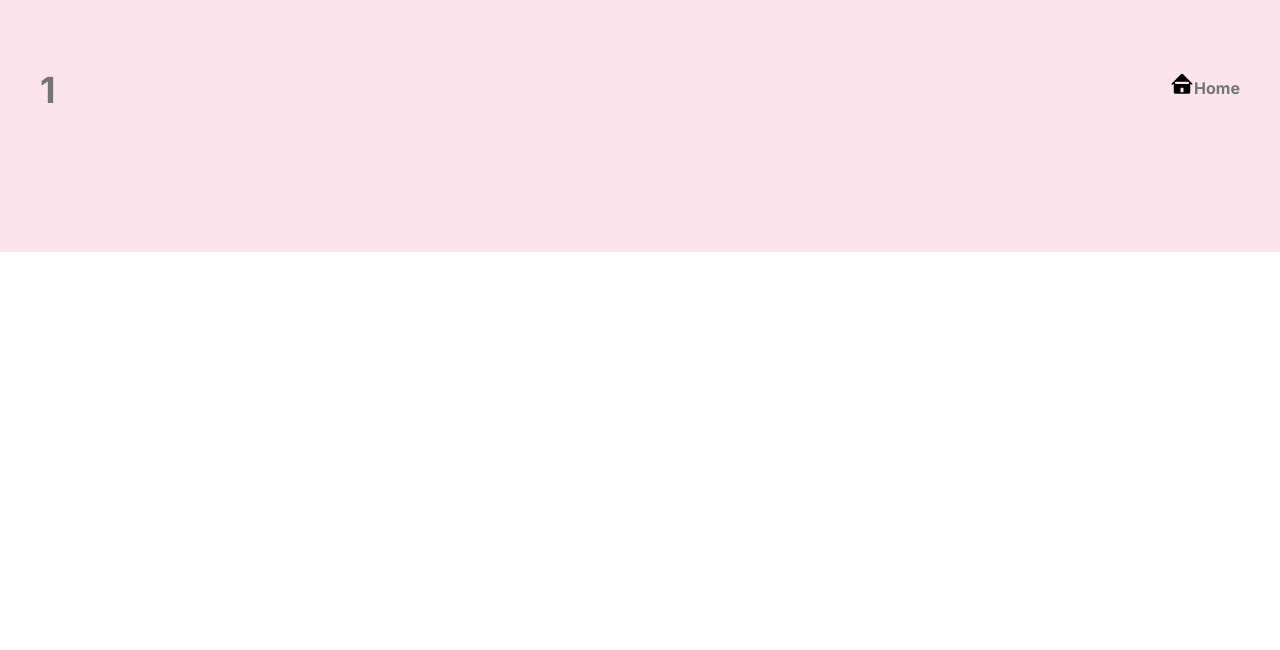
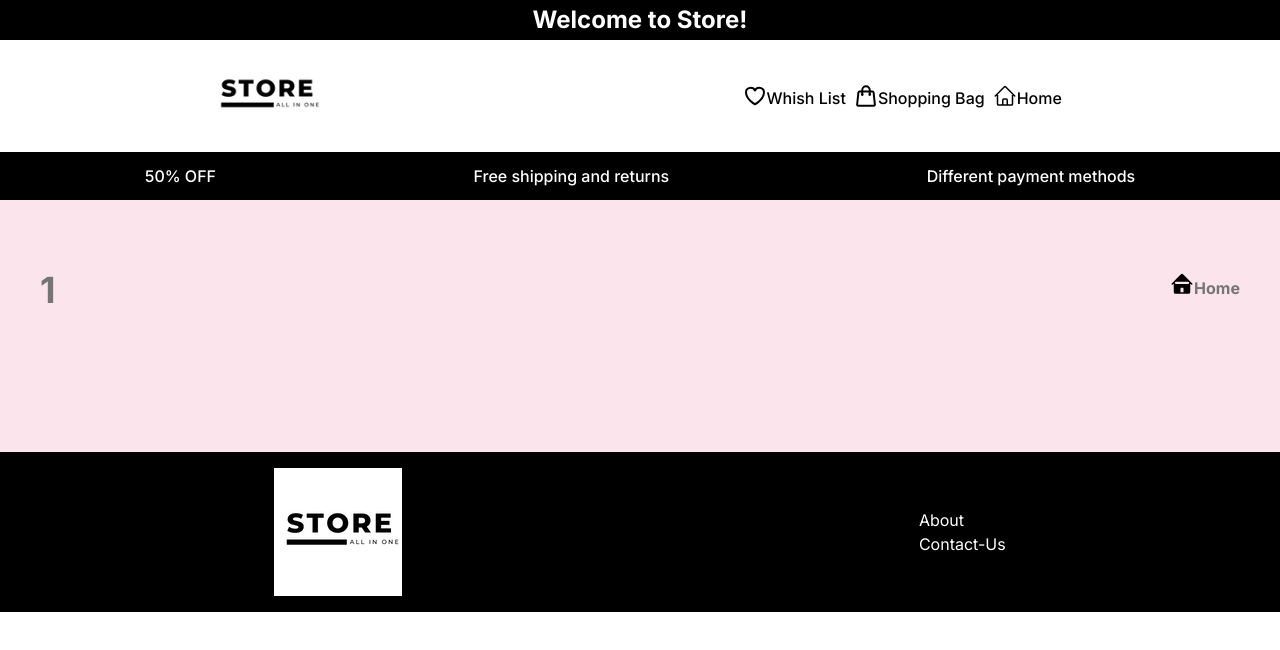
Before and after one commit to MRGireesh/e-commerce-react, a React (Create React App) app: page /filteredProducts/1 in a window 1280 px wide. Shown: the top 650 px of the page. Built offline with nearby package versions, Linux system fonts and the light colour scheme.

Commit message:
features- added Footer, Header, PageNotFound and ProductBar components

```diff
--- a/src/App.js
+++ b/src/App.js
@@ -4,13 +4,18 @@ import { Main } from "./Components/Main/Main";
 import { BrowserRouter as Router, Route, Routes } from "react-router-dom";
 import { SingleProduct } from "./Components/SingleProduct/SingleProduct";
 import { useSelector } from "react-redux";
+import { PageNotFound } from "./Components/PageNotFound/PageNotFound";
+import { Header } from "./Components/Header/Header";
+import { Footer } from "./Components/Footer/Footer";
 
 function App() {
-  const cart = useSelector((state)=>state.cart);
+  const cart = useSelector((state) => state.cart);
 
   return (
     <div className="App">
+
       <Router>
+      <Header/>
         <Routes>
           <Route path="/" element={<Main />} />
           <Route
@@ -21,7 +26,9 @@ function App() {
             path="/filteredProducts/:type/:id"
             element={<SingleProduct />}
           />
+          <Route path="*" element={<PageNotFound/>}/>
         </Routes>
+        <Footer/>
       </Router>
     </div>
   );
--- /dev/null
+++ b/src/Components/Footer/Footer.js
@@ -0,0 +1,14 @@
+import { Link } from "react-router-dom";
+import logo from "../../assets/images/logo.png";
+
+export const Footer = ()=>{
+    return (
+        <div className="bg-black flex flex-row justify-around p-4 ">
+            <img src={logo} ></img>
+            <div className="text-white font-inter text-3md flex flex-col justify-center">
+                <Link to="/about" >About</Link>
+                <Link to="/contact-us">Contact-Us</Link>
+            </div>
+        </div>
+    )
+}
--- /dev/null
+++ b/src/Components/Header/Header.js
@@ -0,0 +1,113 @@
+import logo from "../../assets/images/logo.png";
+import { useState } from "react";
+import { Cart } from "../Cart/Cart";
+import { useSelector } from "react-redux";
+import { Link } from "react-router-dom";
+
+export const Header = () => {
+  const [open, setOpen] = useState(false);
+  const handleOpen = () => setOpen(true);
+  const totalAmount = useSelector((state) => state.cart.totalAmount);
+  return (
+    <>
+      <div className="bg-black p-2 w-full">
+        <h3 className="text-white font-inter text-2xl font-bold tracking-normal leading-none text-center">
+          Welcome to Store!
+        </h3>
+      </div>
+      <div className="flex justify-around items-center">
+      <Link to="/" >
+          <img className="h-28 w-full" src={logo} alt="store"></img>
+        </Link>
+        <div className="flex flex-row items-center">
+          <div className="flex flex-row items-center cursor-pointer">
+            <svg
+              xmlns="http://www.w3.org/2000/svg"
+              fill="none"
+              viewBox="0 0 24 24"
+              strokeWidth="2"
+              stroke="#000"
+              className="w-6 h-6"
+            >
+              <path
+                strokeLinecap="round"
+                strokeLinejoin="round"
+                d="M21 8.25c0-2.485-2.099-4.5-4.688-4.5-1.935 0-3.597 1.126-4.312 2.733-.715-1.607-2.377-2.733-4.313-2.733C5.1 3.75 3 5.765 3 8.25c0 7.22 9 12 9 12s9-4.78 9-12z"
+              />
+            </svg>
+            <p className="text-black font-inter text-base font-medium tracking-normal leading-none text-center mr-2 mt-1">
+              Whish List
+            </p>
+          </div>
+          <div
+            className="flex flex-row items-center cursor-pointer"
+            onClick={() => handleOpen()}
+          >
+            {totalAmount ? (
+              <span className=" bg-gray-100 rounded-full px-2 font-inter text-sm font-bold mr-1">
+                {totalAmount}
+              </span>
+            ) : (
+              <svg
+                xmlns="http://www.w3.org/2000/svg"
+                fill="none"
+                viewBox="0 0 24 24"
+                strokeWidth="2"
+                stroke="#000"
+                className="w-6 h-6"
+              >
+                <path
+                  strokeLinecap="round"
+                  strokeLinejoin="round"
+                  d="M15.75 10.5V6a3.75 3.75 0 10-7.5 0v4.5m11.356-1.993l1.263 12c.07.665-.45 1.243-1.119 1.243H4.25a1.125 1.125 0 01-1.12-1.243l1.264-12A1.125 1.125 0 015.513 7.5h12.974c.576 0 1.059.435 1.119 1.007zM8.625 10.5a.375.375 0 11-.75 0 .375.375 0 01.75 0zm7.5 0a.375.375 0 11-.75 0 .375.375 0 01.75 0z"
+                />
+              </svg>
+            )}
+            <p className="text-black font-inter text-base font-medium tracking-normal leading-none text-center mr-2 mt-1">
+              Shopping Bag
+            </p>
+            <div>
+              <Cart openModel={open} setOpen={setOpen} />{" "}
+            </div>
+          </div>
+          <div >
+            <Link to="/" className="flex flex-row items-center">
+            <svg
+              xmlns="http://www.w3.org/2000/svg"
+              fill="none"
+              viewBox="0 0 24 24"
+              strokeWidth={1.5}
+              stroke="currentColor"
+              className="w-6 h-6"
+            >
+              <path
+                strokeLinecap="round"
+                strokeLinejoin="round"
+                d="M2.25 12l8.954-8.955c.44-.439 1.152-.439 1.591 0L21.75 12M4.5 9.75v10.125c0 .621.504 1.125 1.125 1.125H9.75v-4.875c0-.621.504-1.125 1.125-1.125h2.25c.621 0 1.125.504 1.125 1.125V21h4.125c.621 0 1.125-.504 1.125-1.125V9.75M8.25 21h8.25"
+              />
+            </svg>
+
+            <p className="text-black font-inter text-base font-medium tracking-normal leading-none text-center mr-2 mt-1">
+              Home
+            </p>
+            </Link>
+          </div>
+        </div>
+      </div>
+      <div className="bg-black flex flex-row w-full p-4 justify-around">
+        <div className="text-white font-inter text-base font-medium tracking-normal leading-none text-center">
+          {" "}
+          50% OFF
+        </div>
+        <div className="text-white font-inter text-base font-medium tracking-normal leading-none text-center">
+          {" "}
+          Free shipping and returns
+        </div>
+        <div className="text-white font-inter text-base font-medium tracking-normal leading-none text-center">
+          {" "}
+          Different payment methods
+        </div>
+      </div>
+    </>
+  );
+};
--- /dev/null
+++ b/src/Components/PageNotFound/PageNotFound.js
@@ -0,0 +1,7 @@
+export const PageNotFound = ()=>{
+    return (
+        <div className="bg-pink-100 flex justify-center items-center h-[100vh]">
+            <h1 className="text-4xl font-bold font-inter">Page Not Found</h1>
+        </div>
+    )
+}
--- /dev/null
+++ b/src/Components/ProductBar/ProductBar.js
@@ -0,0 +1,49 @@
+import { storeData } from "../../assets/data/dummyData";
+import { ProductCard } from "../ProductCard/ProductCard";
+    import clothes from "../../assets/images/clothes.jpg";
+
+export const ProductBar = () => {
+  let itemNum = 0;
+  return (
+    <div>
+    <div className="bg-black p-2 w-[55%] mx-auto rounded">
+        <h3 className="text-white text-center text-lg font-inter font-bold tracking-normal leading-none">
+          ***DISCOUNT UPTO 50% OFF***
+        </h3>
+      </div>
+      <div className="flex justify-center item-center py-4">
+        <img
+          className="h-[600px] w-[70%] rounded-md shadow-lg shadow-gray-600"
+          src={clothes}
+          alt="clothes"
+        />
+      </div>
+    <div className="grid grid-cols-3 my-12 mx-40 p-8 border-black ">
+      {storeData.map((product , index) => {
+        if (itemNum < 6) {
+          itemNum++;
+          return (
+            <div key={index} className="my-6">            <ProductCard
+              id={product.id}
+              name={product.name}
+              text={product.text}
+              img={product.img}
+              price={product.price}
+              colors={product.color}
+              type={product.type}
+            />
+            </div>
+          );
+
+        } else {
+          return;
+        }
+      })}
+    </div><div className="bg-red-300 p-2 w-[55%] mx-auto rounded m-4">
+        <h3 className="text-white text-center text-lg font-inter font-bold tracking-normal leading-none">
+          ***DISCOUNT UPTO 50% OFF Claim Now***
+        </h3>
+      </div>
+      </div>
+  );
+};
```
